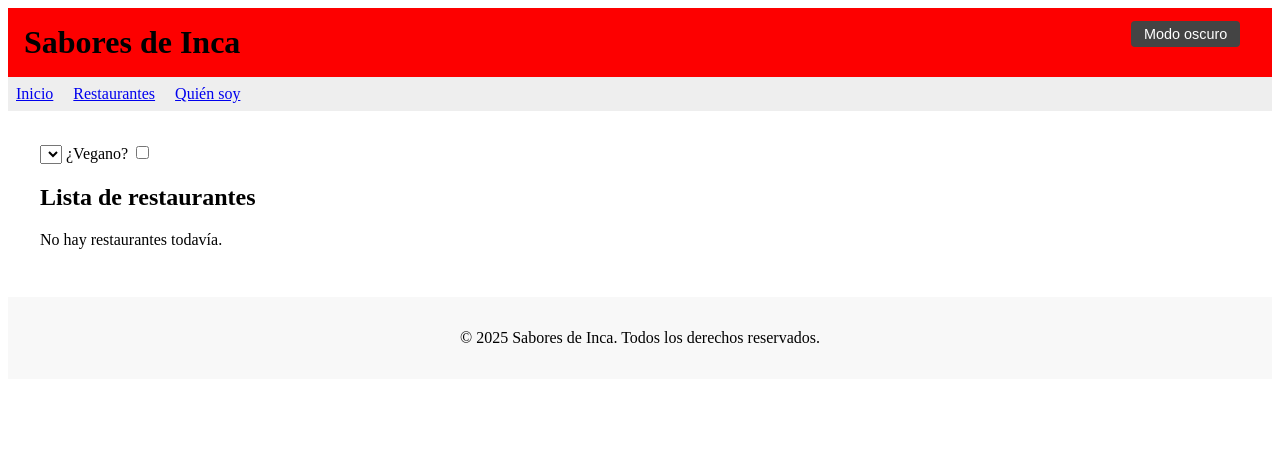
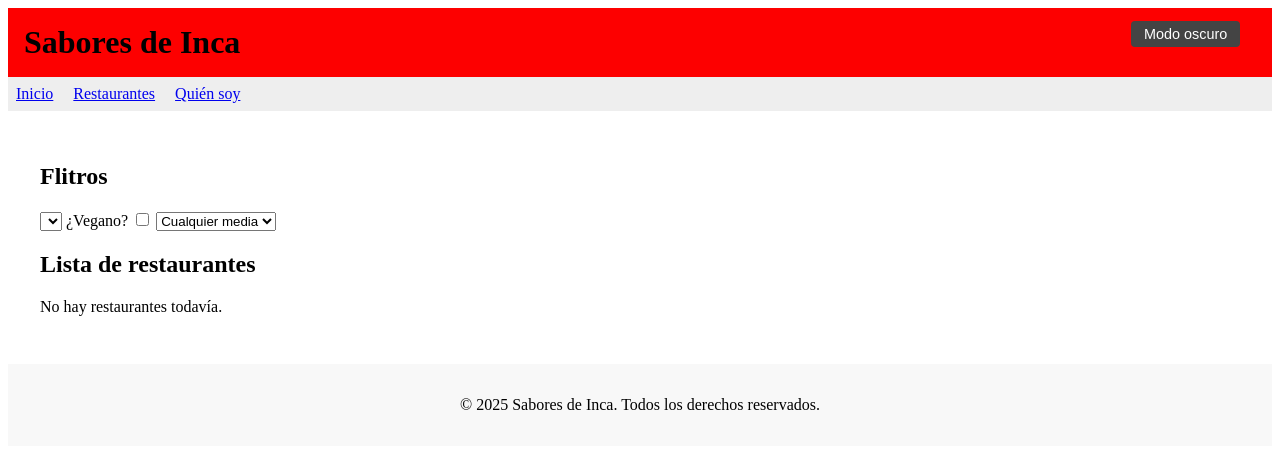
Before and after one commit to ReinaHisterica/Practicas2025, a Laravel app: page /restaurantes in a window 1280 px wide. Shown: the top 449 px of the page. Run offline with Laravel 12, Linux system fonts and the light colour scheme; data that the repository does not hold is empty; style sheets or scripts are compiled from the project's sources.

Commit message:
Filtro por media implementado. Puede usarse con el resto de filtros.

```diff
--- a/Proyecto/sabores-de-inca/app/Http/Controllers/RestauranteController.php
+++ b/Proyecto/sabores-de-inca/app/Http/Controllers/RestauranteController.php
@@ -40,7 +40,7 @@ class RestauranteController extends Controller
     }
 
 
-    // Este método sería usado desde `api.php`
+    // Este método sería usado desde `api.php`. Devuelve datos en json.
     public function indexApi(Request $request)
     {
         $query = Restaurante::with('valoraciones')
@@ -52,6 +52,11 @@ class RestauranteController extends Controller
 
         if ($request->has('tipoCocina') && $request->tipoCocina != 0) {
             $query->where('fk_idTipoCocina', $request->tipoCocina);
+        }
+
+        if ($request->has('mediaMinima')) {
+            $mediaMinima = (int) $request->mediaMinima;
+            $query->having('promedio_valoracion', '>=', $mediaMinima);
         }
 
         $query->orderByDesc('promedio_valoracion');
--- a/Proyecto/sabores-de-inca/resources/js/restaurantes.js
+++ b/Proyecto/sabores-de-inca/resources/js/restaurantes.js
@@ -39,13 +39,13 @@ document.addEventListener("DOMContentLoaded", () => {
         // Vaciar select por si hay algo.
         selectTipo.innerHTML = '';
 
-        // Añadir opción "Todos"
+        // Añadir opción "Todos".
         const optionTodos = document.createElement('option');
         optionTodos.value = 0;
         optionTodos.textContent = 'Todos';
         selectTipo.appendChild(optionTodos);
 
-        // Añadir cada tipo de cocina
+        // Añadir cada tipo de cocina.
         for (const id in tiposCocina) {
             const option = document.createElement('option');
             option.value = id;
@@ -55,7 +55,8 @@ document.addEventListener("DOMContentLoaded", () => {
     }
 
     const checkboxVegano = document.getElementById('vegano');
-    const restaurantList = document.getElementById('restaurantList');
+    const selectMedia = document.getElementById('filtroMedia');
+
 
     // Variable global para los marcadores en el mapa.
     if (!window.marcadoresLayer) {
@@ -63,13 +64,16 @@ document.addEventListener("DOMContentLoaded", () => {
     }
 
     // Función para cargar restaurantes en mapa y lista según filtros.
-    function cargarRestaurantes(vegano = null, tipoCocina = 0) {
+    function cargarRestaurantes(vegano = null, tipoCocina = 0, media = 0) {
         let urlApi = '/api/restaurantes?';
         if (vegano !== null) {
             urlApi += `vegano=${vegano}&`;
         }
         if (tipoCocina && tipoCocina != 0) {
             urlApi += `tipoCocina=${tipoCocina}&`;
+        }
+        if (media && media != 0) {
+            urlApi += `mediaMinima=${media}&`;
         }
         urlApi = urlApi.slice(0, -1); // quitar último & si existe
 
@@ -79,10 +83,8 @@ document.addEventListener("DOMContentLoaded", () => {
                 return res.json();
             })
             .then(restaurantes => {
-                // Limpiar marcadores anteriores
                 window.marcadoresLayer.clearLayers();
 
-                // Añadir marcadores nuevos
                 restaurantes.forEach(rest => {
                     if (rest.Latitud && rest.Longitud) {
                         const icono = iconosPorTipo[rest.fk_idTipoCocina] || L.icon.default;
@@ -92,13 +94,13 @@ document.addEventListener("DOMContentLoaded", () => {
                     }
                 });
 
-                // Actualizar lista HTML
                 actualizarListaHtml(restaurantes);
             })
             .catch(err => console.error('Error al cargar restaurantes:', err));
     }
 
-    // Función para actualizar la lista HTML a partir de un array de restaurantes
+
+    // Función para actualizar la lista HTML a partir de un array de restaurantes.
     function actualizarListaHtml(restaurantesFiltrados) {
         const tarjetas = document.querySelectorAll('.restaurante-card');
 
@@ -106,35 +108,38 @@ document.addEventListener("DOMContentLoaded", () => {
             const esVegano = tarjeta.dataset.vegano === "1" || tarjeta.dataset.vegano === "true";
             const tipo = parseInt(tarjeta.dataset.tipo, 10);
 
-            // Buscar si la tarjeta está en el array filtrado (puedes usar el nombre como identificador)
+            // Buscar si la tarjeta está en el array filtrado.
             const nombreTarjeta = tarjeta.querySelector('.details h3').textContent;
 
             const estaEnFiltro = restaurantesFiltrados.some(rest => rest.Nombre === nombreTarjeta);
 
             if (estaEnFiltro) {
-                tarjeta.style.display = "block"; // Mostrar
+                tarjeta.style.display = "block"; // Mostrar.
             } else {
-                tarjeta.style.display = "none"; // Ocultar
+                tarjeta.style.display = "none"; // Ocultar.
             }
         });
     }
 
 
-    // Leer filtros actuales y recargar datos
+    // Leer filtros actuales y recargar datos.
     function actualizarFiltros() {
         const vegano = checkboxVegano.checked ? 1 : 0;
         const tipoCocina = parseInt(selectTipo.value, 10) || 0;
-        cargarRestaurantes(vegano, tipoCocina);
+        const media = parseInt(selectMedia.value, 10) || 0;
+        cargarRestaurantes(vegano, tipoCocina, media);
     }
 
-    // Inicializar carga
+    // Inicializar carga.
     actualizarFiltros();
 
-    // Listeners de filtros
+    // Listeners de filtros.
     checkboxVegano.addEventListener('change', actualizarFiltros);
     selectTipo.addEventListener('change', actualizarFiltros);
+    selectMedia.addEventListener('change', actualizarFiltros);
 
-    // Leyenda en el mapa
+
+    // Leyenda en el mapa.
     const leyenda = L.control({ position: 'bottomright' });
 
     leyenda.onAdd = function () {
@@ -152,7 +157,7 @@ document.addEventListener("DOMContentLoaded", () => {
     };
 
     leyenda.addTo(map);
-    // Variable para almacenar el tipo seleccionado, 0 = todos
+    // Variable para almacenar el tipo seleccionado, 0 = todos.
     let tipoSeleccionado = 0;
 
     leyenda.addTo(map);
@@ -166,18 +171,17 @@ document.addEventListener("DOMContentLoaded", () => {
 
         const tipo = parseInt(item.dataset.tipo, 10);
 
-        // Si clicas en el mismo tipo, quitas el filtro (toggle)
+        // Éste código es para quitar el filtro, basta con vovler a hacer click en el filtro seleccionado.
         tipoSeleccionado = (tipoSeleccionado === tipo) ? 0 : tipo;
 
-        // Aquí llamas a cargarRestaurantes con el nuevo filtro, conservando vegano por ejemplo
+        // Luego se vuelve a llamar a cargarRestaurantes con el nuevo filtro.
         const vegano = checkboxVegano.checked ? 1 : 0;
         cargarRestaurantes(vegano, tipoSeleccionado);
 
-        // Opcional: actualizar estilos para mostrar cuál está activo
+        // Negrita para el tipo de restaurante activo.
         document.querySelectorAll('.leyenda-item').forEach(el => el.style.fontWeight = '');
         if (tipoSeleccionado !== 0) {
             item.style.fontWeight = 'bold';
         }
     });
-
 });
--- a/Proyecto/sabores-de-inca/resources/views/restaurantes/index.blade.php
+++ b/Proyecto/sabores-de-inca/resources/views/restaurantes/index.blade.php
@@ -5,6 +5,7 @@
 @vite('resources/js/restaurantes.js') <!-- Esto importa el JS solo en esta vista -->
 
 @section('contenido')
+<h2>Flitros</h2>
 <select id="tipoCocina">
     <!-- Opciones se llenan con JS -->
 </select>
@@ -12,14 +13,24 @@
 <label for="vegano">¿Vegano?</label>
 <input type="checkbox" id="vegano">
 
+<select id="filtroMedia">
+    <option value="0">Cualquier media</option>
+    <option value="1">⭐</option>
+    <option value="2">⭐⭐</option>
+    <option value="3">⭐⭐⭐</option>
+    <option value="4">⭐⭐⭐⭐</option>
+    <option value="5">⭐⭐⭐⭐⭐</option>
+</select>
+
+
 <h2>Lista de restaurantes</h2>
 
 @if ($restaurantes->isEmpty())
-    <p>No hay restaurantes todavía.</p>
+<p>No hay restaurantes todavía.</p>
 @else
-    <div class="restaurantes-container" id="restaurantList">
-        @include('restaurantes._lista')
-    </div>
-    <div id="map" style="height: 500px; margin-top: 10rem; margin-bottom: 2rem;"></div>
+<div class="restaurantes-container" id="restaurantList">
+    @include('restaurantes._lista')
+</div>
+<div id="map" style="height: 500px; margin-top: 10rem; margin-bottom: 2rem;"></div>
 @endif
 @endsection
```
Also changed, not shown: Proyecto/sabores-de-inca/resources/views/restaurantes/_lista.blade.php (+7 -2 lines), Proyecto/sabores-de-inca/resources/css/app.css (line endings or trailing spaces).
